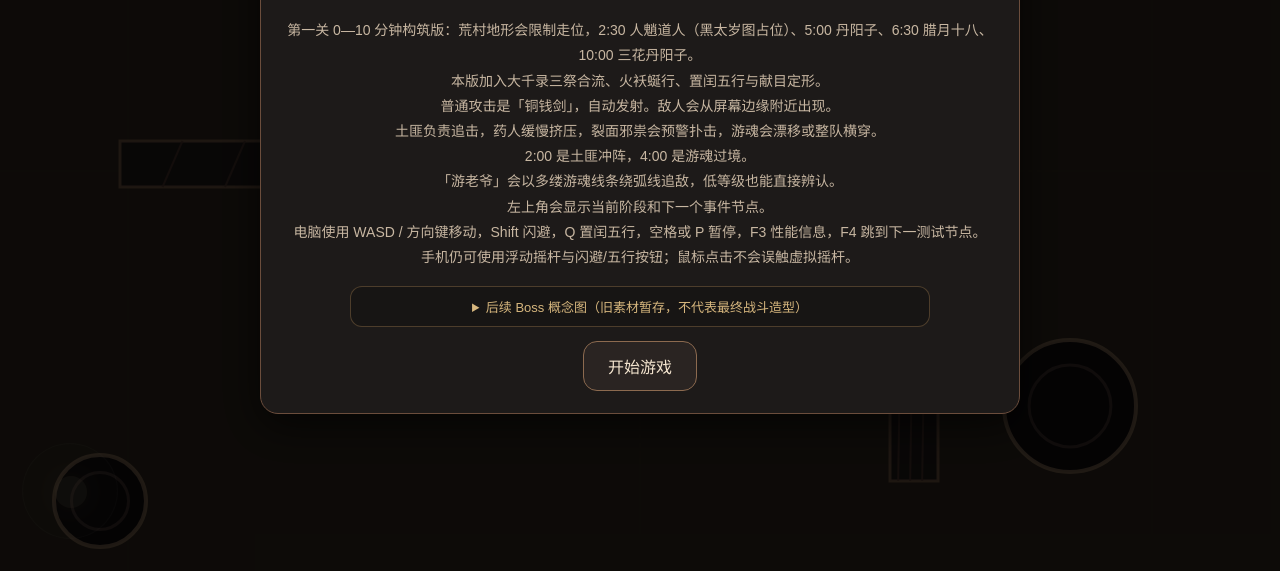
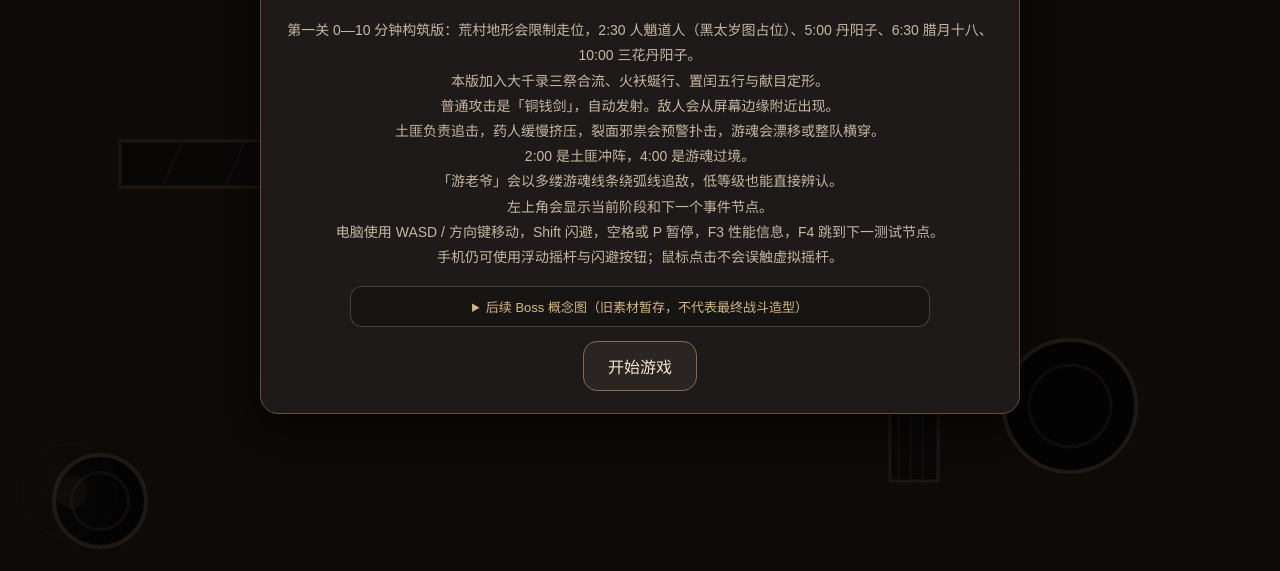
Before and after one commit to sanaemiao/daogui, a plain HTML site: page index.html in a window 1280 px wide. Shown: the part 229-800 px from the top of the page. Drawn offline with Linux system fonts and the light colour scheme.

Commit message:
修正封面旧文案：移除Q置闰五行/五行按钮残留引用

```diff
--- a/index.html
+++ b/index.html
@@ -68,8 +68,8 @@ canvas{display:block;width:100vw;height:100vh;background:radial-gradient(circle,
       2:00 是土匪冲阵，4:00 是游魂过境。<br>
       「游老爷」会以多缕游魂线条绕弧线追敌，低等级也能直接辨认。<br>
       左上角会显示当前阶段和下一个事件节点。<br>
-      电脑使用 WASD / 方向键移动，Shift 闪避，Q 置闰五行，空格或 P 暂停，F3 性能信息，F4 跳到下一测试节点。<br>
-      手机仍可使用浮动摇杆与闪避/五行按钮；鼠标点击不会误触虚拟摇杆。
+      电脑使用 WASD / 方向键移动，Shift 闪避，空格或 P 暂停，F3 性能信息，F4 跳到下一测试节点。<br>
+      手机仍可使用浮动摇杆与闪避按钮；鼠标点击不会误触虚拟摇杆。
     </p>
     <details class="bossRefs">
       <summary>后续 Boss 概念图（旧素材暂存，不代表最终战斗造型）</summary>
```
